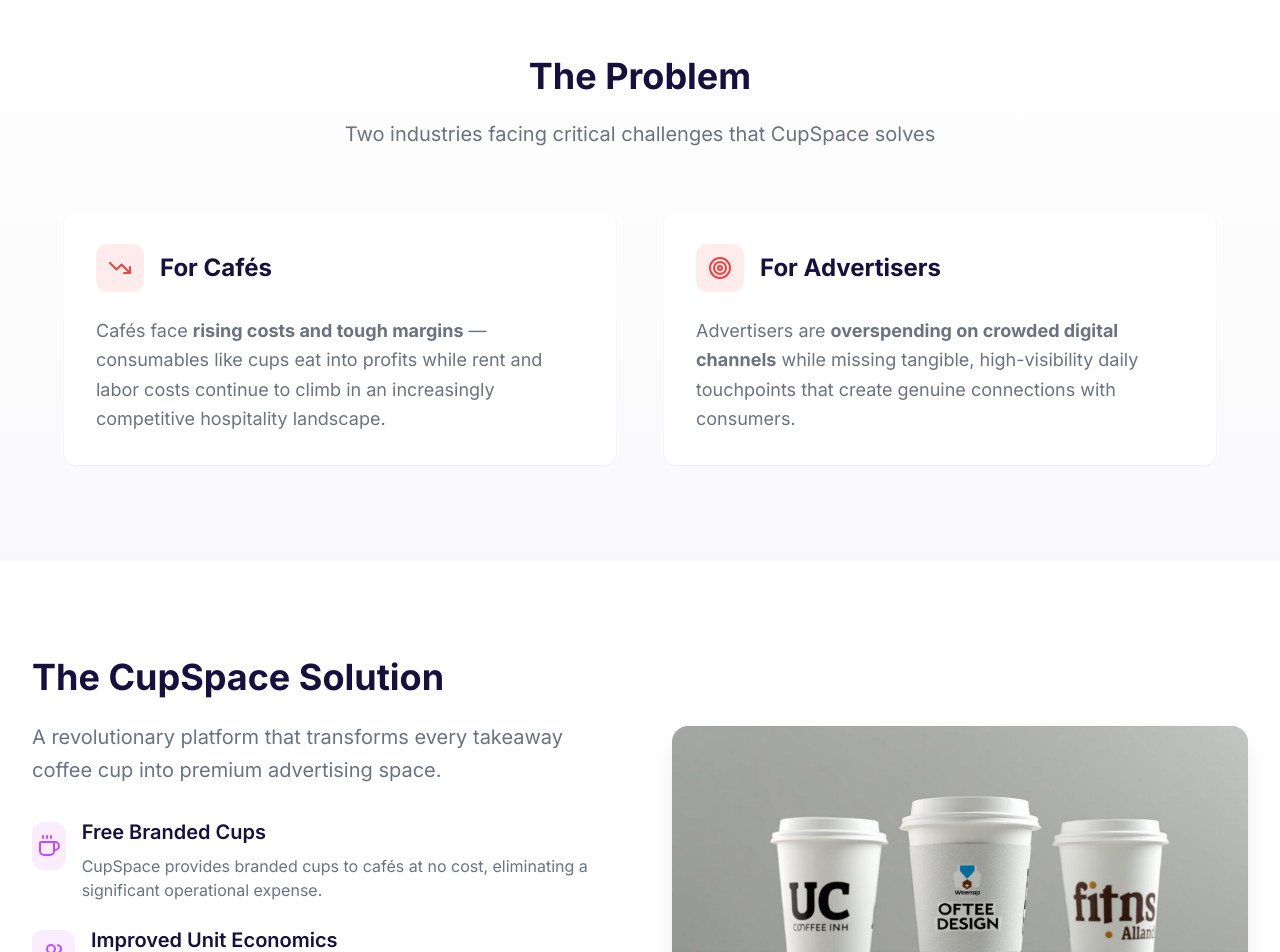
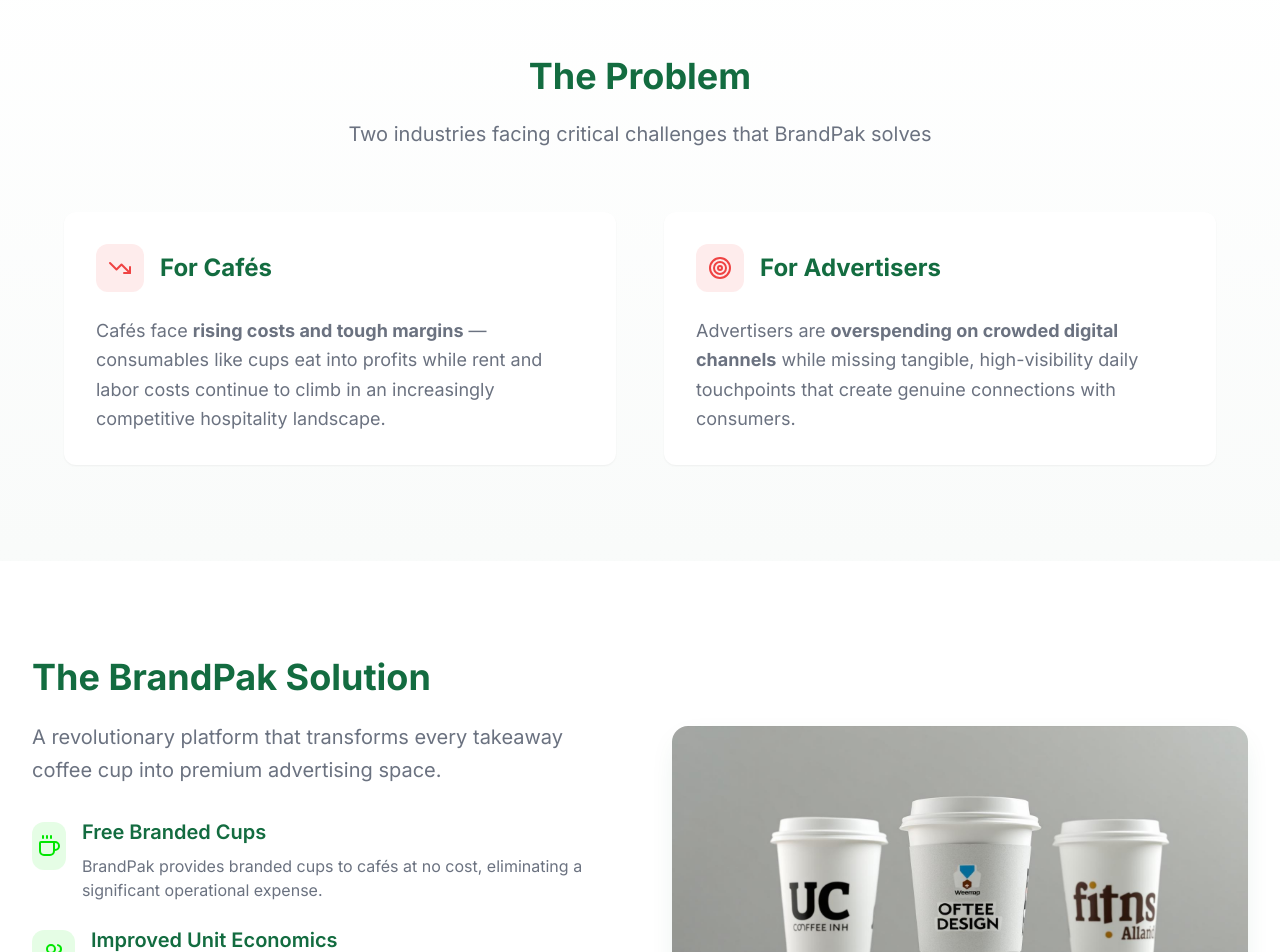
Before and after one commit to bennyblair/cup-ads-unlocked, a React (Vite) app: page / in a window 1280 px wide. Shown: the part 840-1792 px from the top of the page. Built offline with nearby package versions, Linux system fonts and the light colour scheme.

Commit message:
Update colors and business name
Update website colors to a "sexy green" and change the business name to "BrandPak".

```diff
--- a/index.html
+++ b/index.html
@@ -3,9 +3,9 @@
   <head>
     <meta charset="UTF-8" />
     <meta name="viewport" content="width=device-width, initial-scale=1.0" />
-    <title>CupSpace - Where Every Coffee Becomes Ad Space</title>
+    <title>BrandPak - Where Every Coffee Becomes Ad Space</title>
     <meta name="description" content="Helping cafés cut costs while giving brands a powerful new way to connect through takeaway coffee cup advertising." />
-    <meta name="author" content="CupSpace" />
+    <meta name="author" content="BrandPak" />
     <link rel="preconnect" href="https://fonts.googleapis.com">
     <link rel="preconnect" href="https://fonts.gstatic.com" crossorigin>
     <link href="https://fonts.googleapis.com/css2?family=Inter:wght@400;500;600;700;800;900&display=swap" rel="stylesheet">
--- a/src/components/sections/CTASection.tsx
+++ b/src/components/sections/CTASection.tsx
@@ -11,7 +11,7 @@ const CTASection = () => {
         <div className="text-center mb-16">
           <h2 className="heading-section">Ready to Transform Your Business?</h2>
           <p className="text-xl text-muted-foreground max-w-3xl mx-auto">
-            Join the CupSpace revolution and discover a new way to connect with customers
+            Join the BrandPak revolution and discover a new way to connect with customers
           </p>
         </div>
 
@@ -21,10 +21,10 @@ const CTASection = () => {
             <Card className="p-8 border-0 shadow-elegant text-center">
               <h3 className="text-2xl font-bold text-primary mb-4">For Advertisers</h3>
               <p className="text-muted-foreground mb-6">
-                Ready to reach customers in a revolutionary new way? Let's discuss how CupSpace can amplify your brand.
+                Ready to reach customers in a revolutionary new way? Let's discuss how BrandPak can amplify your brand.
               </p>
               <HeroButton size="lg" className="w-full sm:w-auto">
-                Advertise with CupSpace
+                Advertise with BrandPak
               </HeroButton>
             </Card>
 
@@ -72,7 +72,7 @@ const CTASection = () => {
                   className="w-full mt-1 px-3 py-2 border border-input rounded-md bg-background text-foreground"
                 >
                   <option value="">Select an option</option>
-                  <option value="advertising">Advertising with CupSpace</option>
+                  <option value="advertising">Advertising with BrandPak</option>
                   <option value="partnership">Partnering as a Café</option>
                   <option value="general">General Inquiry</option>
                 </select>
--- a/src/components/sections/Footer.tsx
+++ b/src/components/sections/Footer.tsx
@@ -9,13 +9,13 @@ const Footer = () => {
           <div className="md:col-span-2">
             <div className="flex items-center mb-4">
               <Coffee className="w-8 h-8 text-accent mr-3" />
-              <span className="text-2xl font-bold">CupSpace</span>
+              <span className="text-2xl font-bold">BrandPak</span>
             </div>
             <p className="text-primary-foreground/80 mb-4 max-w-md">
               Transforming takeaway coffee cups into powerful advertising space while helping cafés improve their margins.
             </p>
             <p className="text-sm text-primary-foreground/60">
-              © 2024 CupSpace. All rights reserved.
+              © 2024 BrandPak. All rights reserved.
             </p>
           </div>
 
--- a/src/components/sections/HeroSection.tsx
+++ b/src/components/sections/HeroSection.tsx
@@ -16,7 +16,7 @@ const HeroSection = () => {
       <div className="relative z-10 container-custom text-center text-white">
         <div className="max-w-5xl mx-auto">
           <h1 className="heading-hero text-white mb-6">
-            CupSpace: Where Every Coffee Becomes <span className="text-accent">Ad Space</span>
+            BrandPak: Where Every Coffee Becomes <span className="text-accent">Ad Space</span>
           </h1>
 
           <p className="text-hero-sub text-white/90 mb-12 max-w-3xl mx-auto">
--- a/src/components/sections/ProblemSection.tsx
+++ b/src/components/sections/ProblemSection.tsx
@@ -8,7 +8,7 @@ const ProblemSection = () => {
         <div className="text-center mb-16">
           <h2 className="heading-section">The Problem</h2>
           <p className="text-xl text-muted-foreground max-w-3xl mx-auto">
-            Two industries facing critical challenges that CupSpace solves
+            Two industries facing critical challenges that BrandPak solves
           </p>
         </div>
 
--- a/src/components/sections/ProfitabilityDemo.tsx
+++ b/src/components/sections/ProfitabilityDemo.tsx
@@ -12,7 +12,7 @@ const ProfitabilityDemo = () => {
     beans: 0.85,
     labor: 1.20,
     overhead: 0.65,
-    cupLid: 0.35, // This is what CupSpace eliminates
+    cupLid: 0.35, // This is what BrandPak eliminates
     other: 0.25
   }
 
@@ -20,7 +20,7 @@ const ProfitabilityDemo = () => {
     beans: 0.85,
     labor: 1.20,
     overhead: 0.65,
-    cupLid: 0.00, // CupSpace provides these free
+    cupLid: 0.00, // BrandPak provides these free
     other: 0.25
   }
 
@@ -129,7 +129,7 @@ const ProfitabilityDemo = () => {
           </div>
           <h2 className="heading-section">See The Impact</h2>
           <p className="text-hero-sub max-w-2xl mx-auto">
-            Watch how CupSpace transforms cafe profitability by eliminating cup costs
+            Watch how BrandPak transforms cafe profitability by eliminating cup costs
           </p>
         </div>
 
@@ -147,7 +147,7 @@ const ProfitabilityDemo = () => {
                       ? 'bg-destructive/10 text-destructive'
                       : 'bg-accent/10 text-accent'
                   }`}>
-                    {currentView === 'before' ? 'Current Model' : 'With CupSpace'}
+                    {currentView === 'before' ? 'Current Model' : 'With BrandPak'}
                   </div>
                 </div>
 
@@ -186,7 +186,7 @@ const ProfitabilityDemo = () => {
                   <div className="bg-accent/10 border border-accent/20 rounded-lg p-4 animate-fade-in">
                     <div className="flex items-center gap-2 text-accent font-semibold">
                       <div className="w-2 h-2 bg-accent rounded-full animate-pulse"></div>
-                      Cup costs eliminated by CupSpace!
+                      Cup costs eliminated by BrandPak!
                     </div>
                   </div>
                 )}
--- a/src/components/sections/SolutionSection.tsx
+++ b/src/components/sections/SolutionSection.tsx
@@ -9,7 +9,7 @@ const SolutionSection = () => {
         <div className="grid lg:grid-cols-2 gap-16 items-center">
           {/* Content */}
           <div>
-            <h2 className="heading-section">The CupSpace Solution</h2>
+            <h2 className="heading-section">The BrandPak Solution</h2>
             <p className="text-xl text-muted-foreground mb-8 leading-relaxed">
               A revolutionary platform that transforms every takeaway coffee cup into premium advertising space.
             </p>
@@ -21,7 +21,7 @@ const SolutionSection = () => {
                 </div>
                 <div>
                   <h3 className="text-xl font-semibold text-primary mb-2">Free Branded Cups</h3>
-                  <p className="text-muted-foreground">CupSpace provides branded cups to cafés at no cost, eliminating a significant operational expense.</p>
+                  <p className="text-muted-foreground">BrandPak provides branded cups to cafés at no cost, eliminating a significant operational expense.</p>
                 </div>
               </div>
 
--- a/src/index.css
+++ b/src/index.css
@@ -2,7 +2,7 @@
 @tailwind components;
 @tailwind utilities;
 
-/* CupSpace Design System - Modern, Professional, Startup Aesthetic */
+/* BrandPak Design System - Modern, Professional, Startup Aesthetic */
 
 @layer base {
   :root {
@@ -19,11 +19,11 @@
     --popover-foreground: 220 13% 18%;
 
     /* Brand Colors */
-    --primary: 250 60% 15%; /* Deep Purple */
+    --primary: 150 70% 25%; /* Deep Forest Green */
     --primary-foreground: 0 0% 98%;
 
     /* Accent Colors */
-    --accent: 280 100% 65%; /* Electric Purple */
+    --accent: 120 100% 45%; /* Electric Lime Green */
     --accent-foreground: 0 0% 98%;
 
     /* Secondary Colors */
@@ -41,16 +41,16 @@
     /* Border & Input */
     --border: 220 13% 91%;
     --input: 220 13% 91%;
-    --ring: 280 100% 65%;
+    --ring: 120 100% 45%;
 
     /* Gradients */
-    --gradient-primary: linear-gradient(135deg, hsl(280 100% 65%), hsl(260 100% 70%));
-    --gradient-hero: linear-gradient(135deg, hsl(250 60% 15%), hsl(270 50% 20%));
-    --gradient-subtle: linear-gradient(180deg, hsl(0 0% 100%), hsl(250 20% 98%));
+    --gradient-primary: linear-gradient(135deg, hsl(120 100% 45%), hsl(140 80% 50%));
+    --gradient-hero: linear-gradient(135deg, hsl(150 70% 25%), hsl(130 60% 30%));
+    --gradient-subtle: linear-gradient(180deg, hsl(0 0% 100%), hsl(150 20% 98%));
 
     /* Shadows */
-    --shadow-elegant: 0 10px 30px -10px hsl(250 60% 15% / 0.15);
-    --shadow-accent: 0 10px 30px -10px hsl(280 100% 65% / 0.3);
+    --shadow-elegant: 0 10px 30px -10px hsl(150 70% 25% / 0.15);
+    --shadow-accent: 0 10px 30px -10px hsl(120 100% 45% / 0.3);
 
     /* Spacing & Layout */
     --radius: 0.75rem;
```
